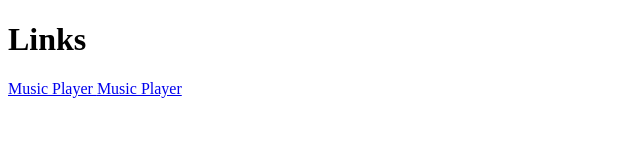
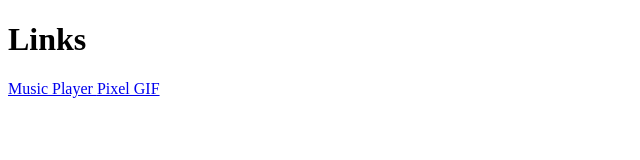
Before and after one commit to stayftdark/musicPlayer, a plain HTML site: page index.html in a window 1280 px wide. Shown: the full height of the page, 0-640 px from the left. Drawn offline with Linux system fonts and the light colour scheme.

Commit message:
finalize resource website

```diff
--- a/index.html
+++ b/index.html
@@ -8,7 +8,7 @@
 <body>
   <h1>Links</h1>
   <a href="./musicPlayer.html"> Music Player </a>
-  <a href="./pixel.html"> Music Player </a>
+  <a href="./pixel.html"> Pixel GIF </a>
 
 
 </body>
```
